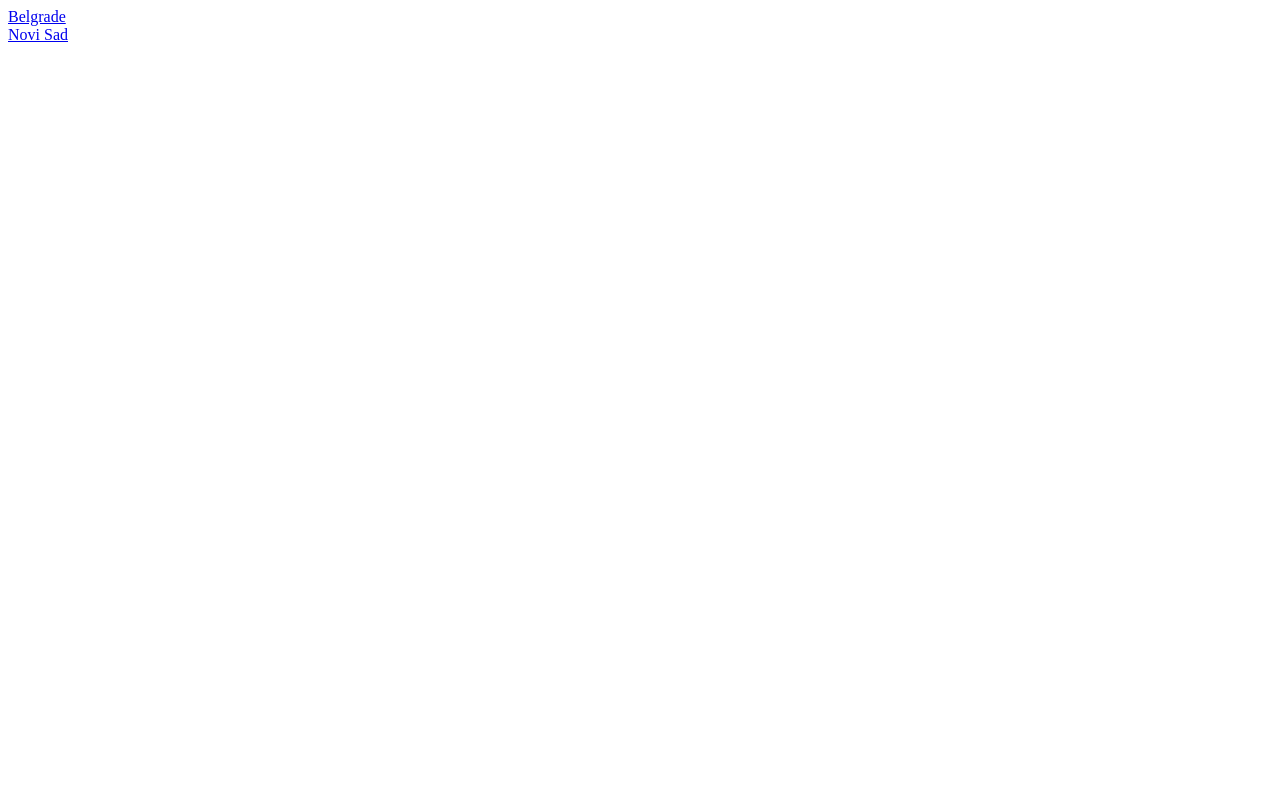
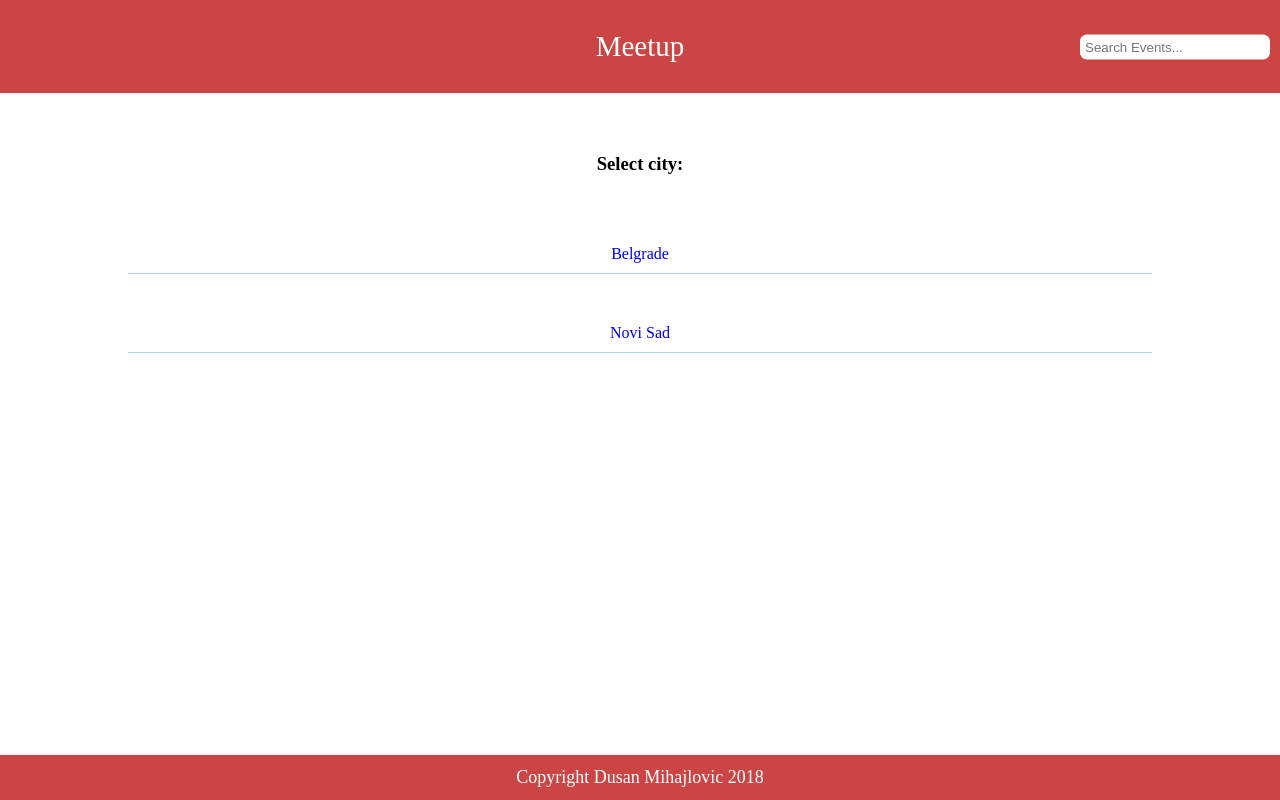
Before and after one commit to dule012/meetup_-test-project-, a React (Create React App) app: page /#/ in a window 1280 px wide. Built offline with nearby package versions, Linux system fonts and the light colour scheme.

Commit message:
progress

```diff
--- a/src/app/App.css
+++ b/src/app/App.css
@@ -0,0 +1,104 @@
+ * {
+     margin: 0;
+     padding: 0;
+     box-sizing: border-box;
+ }
+
+ header {
+     padding: 30px 0;
+     text-align: center;
+     font-size: 23px;
+     color: white;
+     background-color: rgb(204, 69, 69);
+     position: relative;
+ }
+
+ header input {
+     position: absolute;
+     top: 50%;
+     right: 10px;
+     transform: translate(0, -50%);
+     width: 33%;
+     max-width: 190px;
+     border: none;
+     padding: 5px;
+     border-radius: 7px;
+ }
+
+ footer {
+     position: fixed;
+     bottom: 0;
+     left: 0;
+     right: 0;
+     padding: 12px 0;
+     background-color: rgb(204, 69, 69);
+     color: white;
+     font-size: 18px;
+     text-align: center;
+ }
+
+ h3 {
+     text-align: center;
+     margin: 60px 0px;
+ }
+
+ .belgrade, .noviSad {
+     width: 80%;
+     margin: auto;
+     padding: 10px 0;
+     margin-bottom: 40px;
+     text-align: center;
+     text-decoration: none;
+     border-bottom: 1px solid lightblue;
+     transition: 0.3s linear;
+     cursor: pointer;
+ }
+
+ .belgrade:hover, .noviSad:hover {
+     background-color: lightblue;
+     color: white;
+ }
+
+ .events {
+     width: 80%;
+     margin: 30px auto;
+     padding: 10px 0;
+     text-align: center;
+     border-bottom: 1px solid lightblue;
+     transition: all 0.3s linear;
+     height: 215px;
+     cursor: pointer;
+ }
+
+ .events:hover {
+     background-color: lightblue;
+     color: white;
+ }
+
+ .events img {
+     width: 70%;
+     height: 150px;
+     object-fit: cover;
+ }
+
+ .events p {
+     margin-top: 10px;
+     font-size: 15px;
+ }
+
+ @media screen and (min-width: 700px) {
+     .events {
+         float:left;
+         width: 40%;
+         margin-left: 4.5%;
+     }
+ }
+ @media screen and (min-width: 950px){
+     .events {
+         width: 27%;
+         margin-left: 5%
+     }
+     header {
+         font-size: 29px;
+     }
+ }
--- a/src/app/pages/Home.js
+++ b/src/app/pages/Home.js
@@ -1,19 +1,24 @@
 import React from 'react'
 import { Link } from 'react-router-dom'
+import Header from './partials/Header'
+import Footer from './partials/Footer'
 
 const Home = () => {
     return (
         <React.Fragment>
-            <Link to="/belgrade">
-                <div>
+            <Header />
+            <h3>Select city:</h3>
+            <Link to="/belgrade" style={{textDecoration: 'none'}}>
+                <div className='belgrade'>
                     Belgrade
                 </div>
             </Link>
-            <Link to="/novisad">
-                <div>
+            <Link to="/novisad" style={{textDecoration: 'none'}}>
+                <div className="noviSad" >
                     Novi Sad
                 </div>
             </Link>
+            <Footer />
         </React.Fragment>
     )
 }
--- a/src/app/pages/MeetUpCities.js
+++ b/src/app/pages/MeetUpCities.js
@@ -49,19 +49,17 @@ class MeetUpCities extends Component {
             <React.Fragment>
                 <Header searchEvents={this.state.searchEvents} inputValue={this.state.inputValue} />
 
-                <div>
                 {this.state.inputValue !== '' ? this.state.filteredArrOfEvents.map((el, i) => {
-                        return (<div key={i}>
+                    return (<div className='events' key={i}>
                         <img src={el.photo} alt="EventImage" />
                         <p>{el.name}</p>
                     </div>)
                 }) : this.state.arrOfEvents.map((el, i) => {
-                        return (<div key={i}>
+                    return (<div className='events' key={i}>
                         <img src={el.photo} alt="EventImage" />
                         <p>{el.name}</p>
                     </div>)
                 })}
-                </div>
 
                 <Footer />
             </React.Fragment>
--- a/src/index.js
+++ b/src/index.js
@@ -1,6 +1,5 @@
 import React from 'react';
 import ReactDOM from 'react-dom';
-import './index.css';
 import App from './app/App';
 import registerServiceWorker from './registerServiceWorker';
 import {
```
Also changed, not shown: src/app/entities/Cities.js (deleted, +0 -7 lines), src/app/pages/MeetUpInfo.js (added, +17 -0 lines), src/app/services/fetchCities.js (deleted, +0 -15 lines), src/app/entities/Events.js (deleted). Lines whose indentation alone changed are shown as unchanged.
